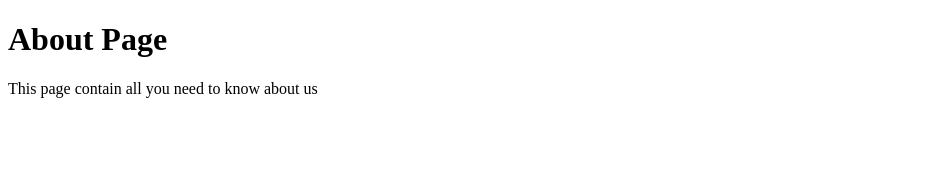
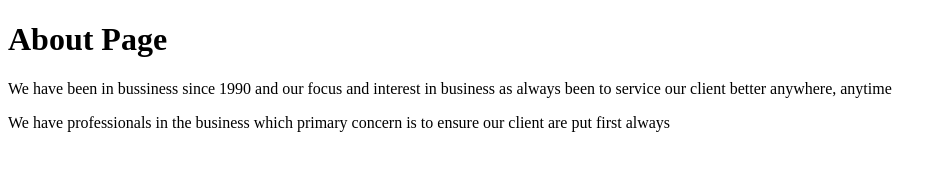
Before and after one commit to AnApluss/cmd-project, a plain HTML site: page about.html in a window 1280 px wide. Shown: the whole page, without its empty margins (0-946 px from the left). Drawn offline with Linux system fonts and the light colour scheme.

Commit message:
Include more content

```diff
--- a/about.html
+++ b/about.html
@@ -5,6 +5,7 @@
 </head>
 <body>
 	<h1>About Page</h1>
-	<p>This page contain all you need to know about us</p>
+	<p>We have been in bussiness since 1990 and our focus and interest in business as always been to service our client better anywhere, anytime</p>
+	<p>We have professionals in the business which primary concern is to ensure our client are put first always</p>
 </body>
 </html>
```
